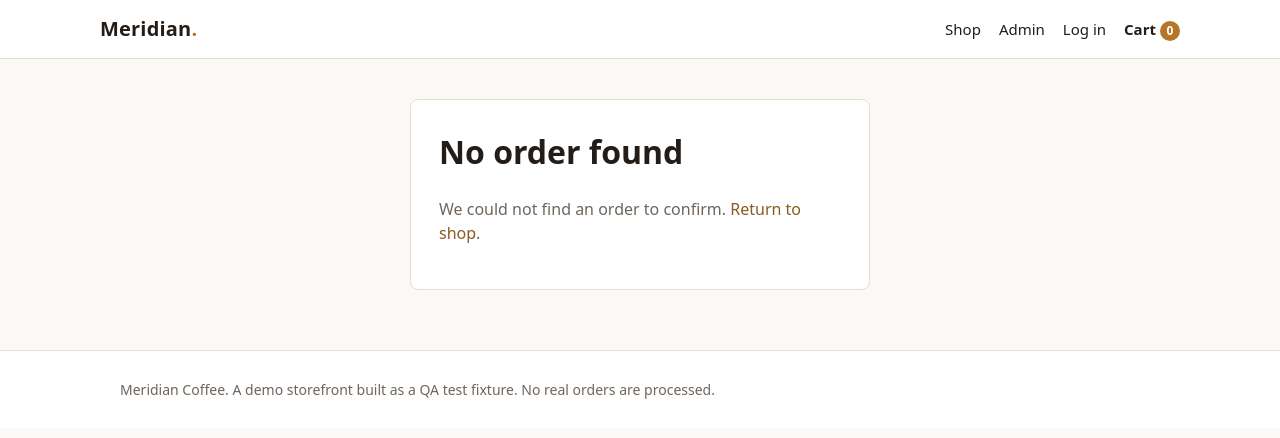
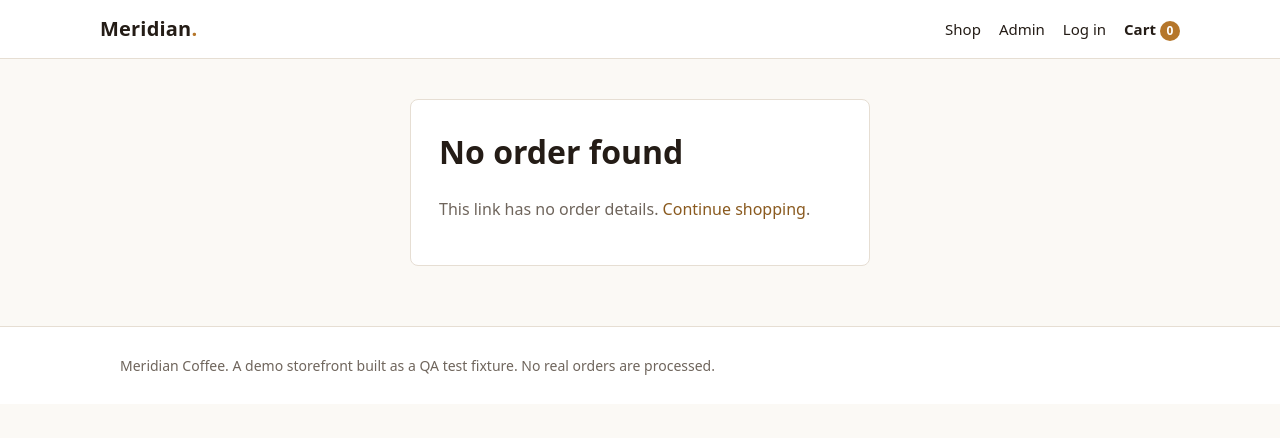
Before and after one commit to hardip-varu/meridian-storefront, a Next.js app: page /order-confirmation in a window 1280 px wide. Shown: the top 438 px of the page. Built offline with nearby package versions, Linux system fonts and the light colour scheme.

Commit message:
Clearer login message, forgot password link, reworded no order panel

```diff
--- a/app/login/page.jsx
+++ b/app/login/page.jsx
@@ -15,7 +15,7 @@ export default function LoginPage() {
   async function submit() {
     setMessage(null);
     if (!form.email || !form.password) {
-      setMessage({ type: "error", text: "Enter both email and password." });
+      setMessage({ type: "error", text: "Please enter your email and password to continue." });
       return;
     }
     setSubmitting(true);
@@ -80,6 +80,9 @@ export default function LoginPage() {
             Demo account: demo@example.com / password123
           </p>
           <p className="muted">
+            <Link href="/login?reset=1" data-testid="link-forgot-password">Forgot password?</Link>
+          </p>
+          <p className="muted">
             No account? <Link href="/signup" data-testid="link-signup">Sign up</Link>
           </p>
         </div>
--- a/app/order-confirmation/Confirmation.jsx
+++ b/app/order-confirmation/Confirmation.jsx
@@ -15,7 +15,7 @@ export default function Confirmation() {
         <div className="panel">
           <h1>No order found</h1>
           <p className="muted">
-            We could not find an order to confirm. <Link href="/">Return to shop</Link>.
+            This link has no order details. <Link href="/">Continue shopping</Link>.
           </p>
         </div>
       </div>
```
